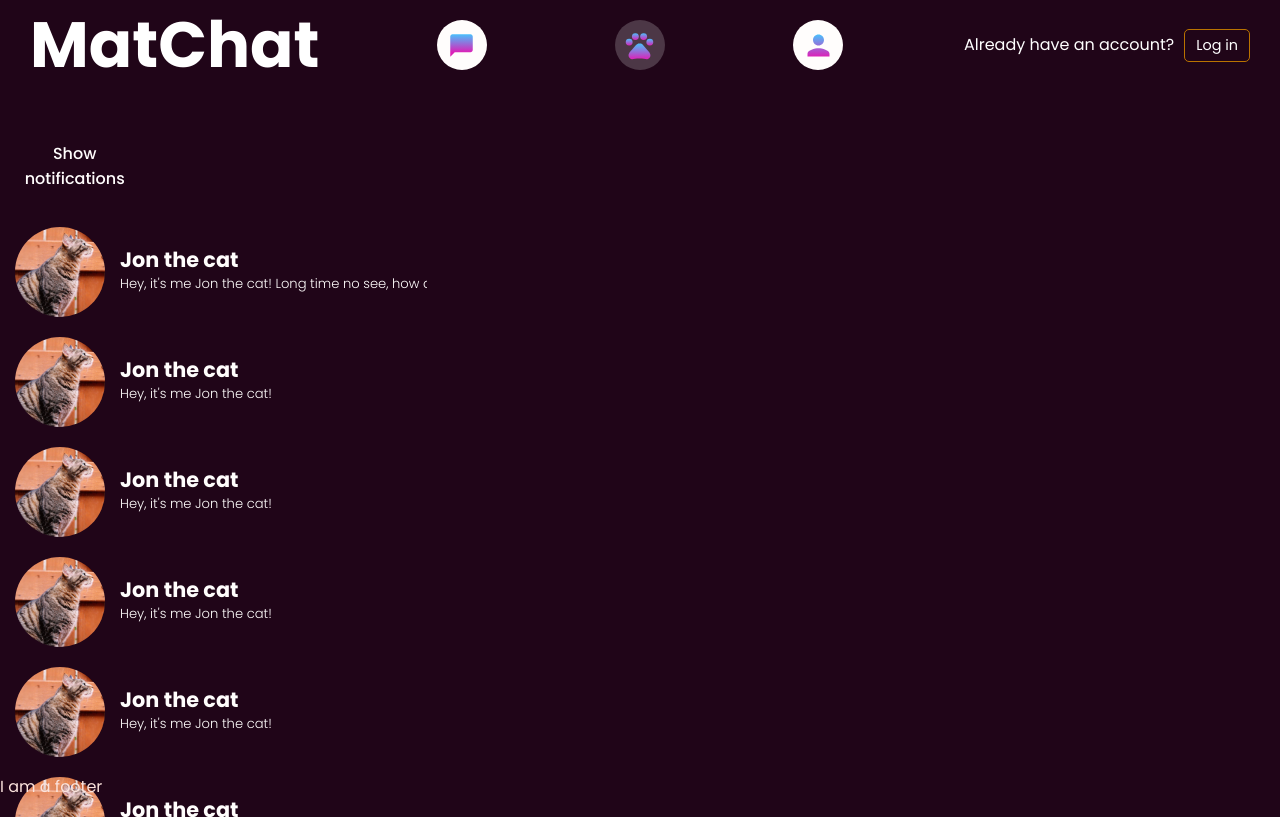
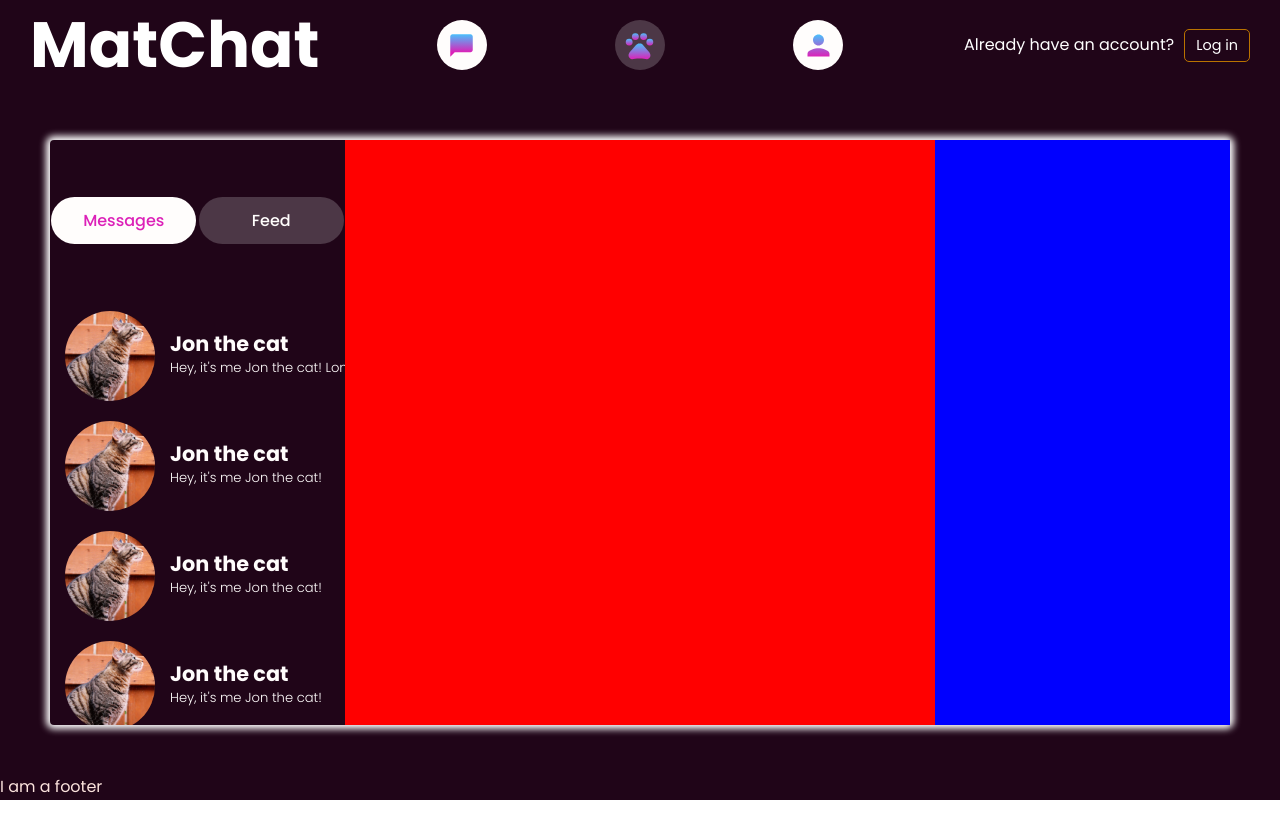
Before and after one commit to Snunesnk/Matcha, a React (Vite) app in the folder front/: page /dashboard/messages in a window 1280 px wide. Built offline with nearby package versions, Linux system fonts and the light colour scheme; a web font is replaced by a local one.

Commit message:
Continue improving dashboard UI

```diff
--- a/front/src/Components/Footer/Footer.css
+++ b/front/src/Components/Footer/Footer.css
@@ -1,5 +1,4 @@
 #footer {
-    position: absolute;
-    bottom: 1px;
     width: 100%;
+    height: 25px;
 }
--- a/front/src/Components/MessagesContainer/MessagesContainer.css
+++ b/front/src/Components/MessagesContainer/MessagesContainer.css
@@ -1,35 +1,42 @@
+#message-pannel {
+    height: 100%;
+    padding: 50px;
+}
+
 #messages_component_container {
+    height: 100%;
     background-color: #200518;
     color: #fffdfc;
+    box-shadow: 0 0 7px 4px #fff;
+    border-radius: 4px;
+}
 
-    /* Hide scrollbar for IE, Edge and Firefox */
-    -ms-overflow-style: none; /* IE and Edge */
-    scrollbar-width: none; /* Firefox */
+#chat_list_container {
+    height: 100%;
+    display: flex;
+    flex-direction: column;
 }
 
 .message-feed-selection-container {
     display: flex;
     align-items: center;
-    padding: 40px 0 15px 0;
-}
-
-/* Hide scrollbar for Chrome, Safari and Opera */
-#messages_component_container::-webkit-scrollbar {
-    display: none;
+    justify-content: space-around;
 }
 
 .messages-category-btn {
-    background-color: transparent;
+    background-color: #4c3746;
     color: #fffdfc;
+    /* border-radius: 15px 15px 0 0; */
     border-radius: 30px;
-    width: 35%;
+    width: 49%;
     display: flex;
     justify-content: center;
     transition: all 200ms ease-out;
+    height: fit-content;
 }
 .messages-category-btn:not(.selected):hover {
-    background-color: #4c3746;
     transition: all 200ms ease-out;
+    filter: brightness(1.6);
 }
 
 .messages-category-btn.selected {
@@ -44,16 +51,21 @@
 }
 
 #chat_display_container {
-    display: flex;
-    flex-direction: column;
-    height: 75vh;
+    overflow: auto;
+    /* Hide scrollbar for IE, Edge and Firefox */
+    -ms-overflow-style: none; /* IE and Edge */
+    scrollbar-width: none; /* Firefox */
 }
 
-#chat {
-    overflow: auto;
-    flex: 0 1 auto;
-    scrollbar-width: none;
-}
-#chat::-webkit-scrollbar {
+/* Hide scrollbar for Chrome, Safari and Opera */
+#chat_display_container::-webkit-scrollbar {
     display: none;
 }
+
+#chat_container {
+    background-color: red;
+}
+
+#user_info_container {
+    background-color: blue;
+}
--- a/front/src/Components/MessagesContainer/MessagesContainer.jsx
+++ b/front/src/Components/MessagesContainer/MessagesContainer.jsx
@@ -10,10 +10,9 @@ const MessagesContainer = () => {
     const navigate = useNavigate()
 
     return (
-        <>
+        <div id="message-pannel">
             <Grid container id="messages_component_container">
-                <Grid item xs={4} id="chat_list_container">
-                    <div>
+                <Grid item xs={3} id="chat_list_container">
                     <Grid
                         item
                         container
@@ -23,20 +22,29 @@ const MessagesContainer = () => {
                         <button
                             className={
                                 'messages-category-btn' +
+                                (showNotifications ? '' : ' selected')
+                            }
+                            onClick={() => {
+                                setShowNotifications(false)
+                                navigate('/dashboard/messages/chat')
+                            }}
+                        >
+                            Messages
+                        </button>
+                        <button
+                            className={
+                                'messages-category-btn' +
                                 (showNotifications ? ' selected' : '')
                             }
                             onClick={() => {
                                 setShowNotifications(true)
-                                    navigate(
-                                        '/dashboard/messages/notifications'
-                                    )
+                                navigate('/dashboard/messages/notifications')
                             }}
                         >
-                                Show notifications
+                            Feed
                         </button>
                     </Grid>
-                        <div id="chat_display_container">
-                            <Grid container id="chat">
+                    <Grid container id="chat_display_container">
                         {messages.map((message, i) => {
                             return (
                                 <Message
@@ -47,11 +55,11 @@ const MessagesContainer = () => {
                             )
                         })}
                     </Grid>
+                </Grid>
+                <Grid item xs={6} id="chat_container"></Grid>
+                <Grid item xs={3} id="user_info_container"></Grid>
+            </Grid>
         </div>
-                    </div>
-                </Grid>
-            </Grid>
-        </>
     )
 }
 
--- a/front/src/Components/Navbar/Navbar.css
+++ b/front/src/Components/Navbar/Navbar.css
@@ -4,6 +4,7 @@
     transition: all 200ms;
     display: flex;
     align-items: center;
+    height: 90px;
 }
 
 #loggingBtnContainer {
--- a/front/src/Pages/Dashboard/Dashboard.css
+++ b/front/src/Pages/Dashboard/Dashboard.css
@@ -1,11 +1,14 @@
 .dashboard_overview {
     width: 100%;
+    height: 100%;
     color: black;
 }
 
 .dashboard_container {
     display: flex;
     align-items: center;
+    justify-content: center;
+    height: 100%;
 }
 
 .background_dashboard {
--- a/front/src/Pages/Dashboard/Dashboard.jsx
+++ b/front/src/Pages/Dashboard/Dashboard.jsx
@@ -1,6 +1,5 @@
 import React from 'react'
 import { Outlet, redirect, useLocation } from 'react-router-dom'
-import { Grid } from '@mui/material'
 import './Dashboard.css'
 
 const Dashboard = () => {
@@ -8,9 +7,9 @@ const Dashboard = () => {
         <div className="dashboard_overview">
             <div className="background_dashboard"></div>
 
-            <Grid container className="dashboard_container">
+            <div className="dashboard_container">
                 <Outlet />
-            </Grid>
+            </div>
         </div>
     )
 }
--- a/front/src/Pages/Root/Root.css
+++ b/front/src/Pages/Root/Root.css
@@ -8,3 +8,8 @@
     display: flex;
     flex-flow: column;
 }
+
+#main {
+    flex: 1;
+    height: calc(100% - 115px);
+}
--- a/front/src/Pages/Root/Root.jsx
+++ b/front/src/Pages/Root/Root.jsx
@@ -9,7 +9,9 @@ const Root = () => {
     return (
         <div id="root">
             <Navbar />
-            <Outlet />
+            <div id="main">
+                <Outlet />
+            </div>
             <Footer />
         </div>
     )
```
Lines whose indentation alone changed are shown as unchanged.
